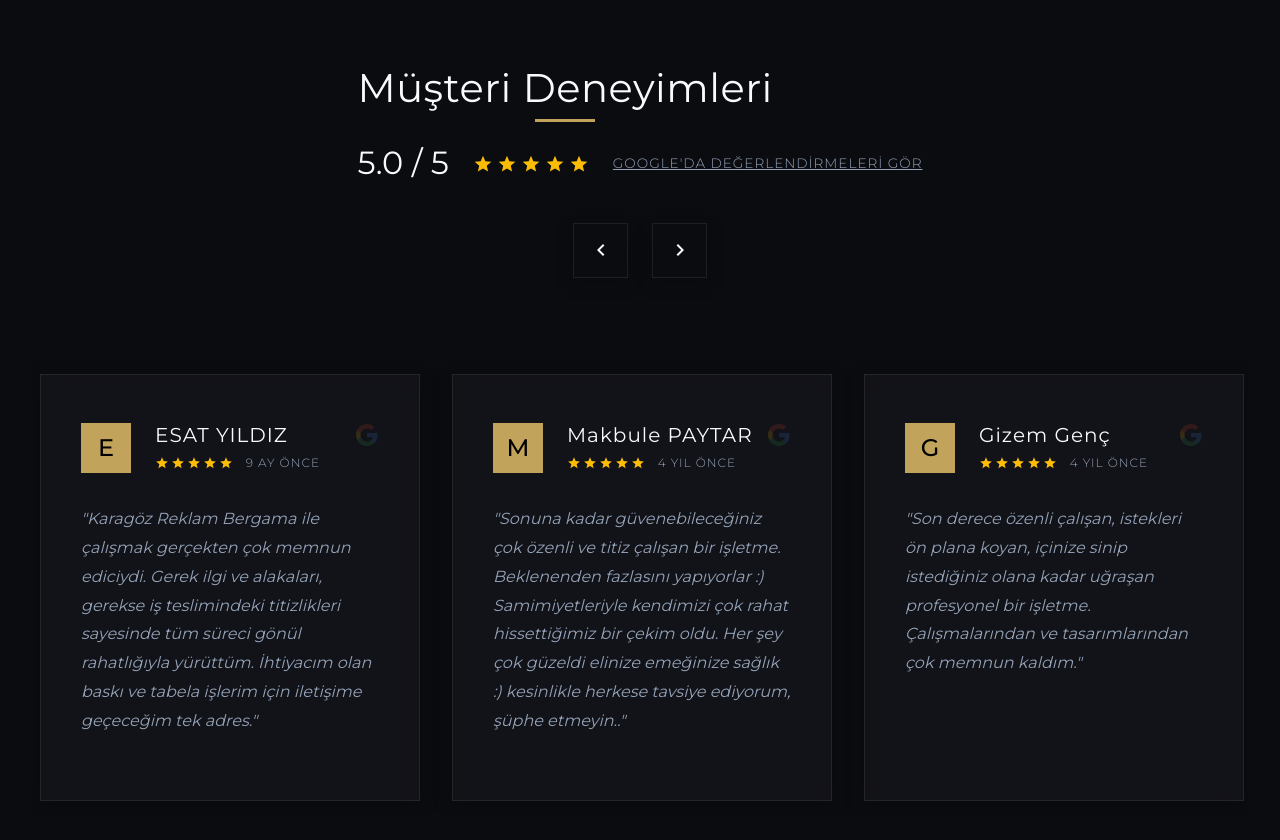
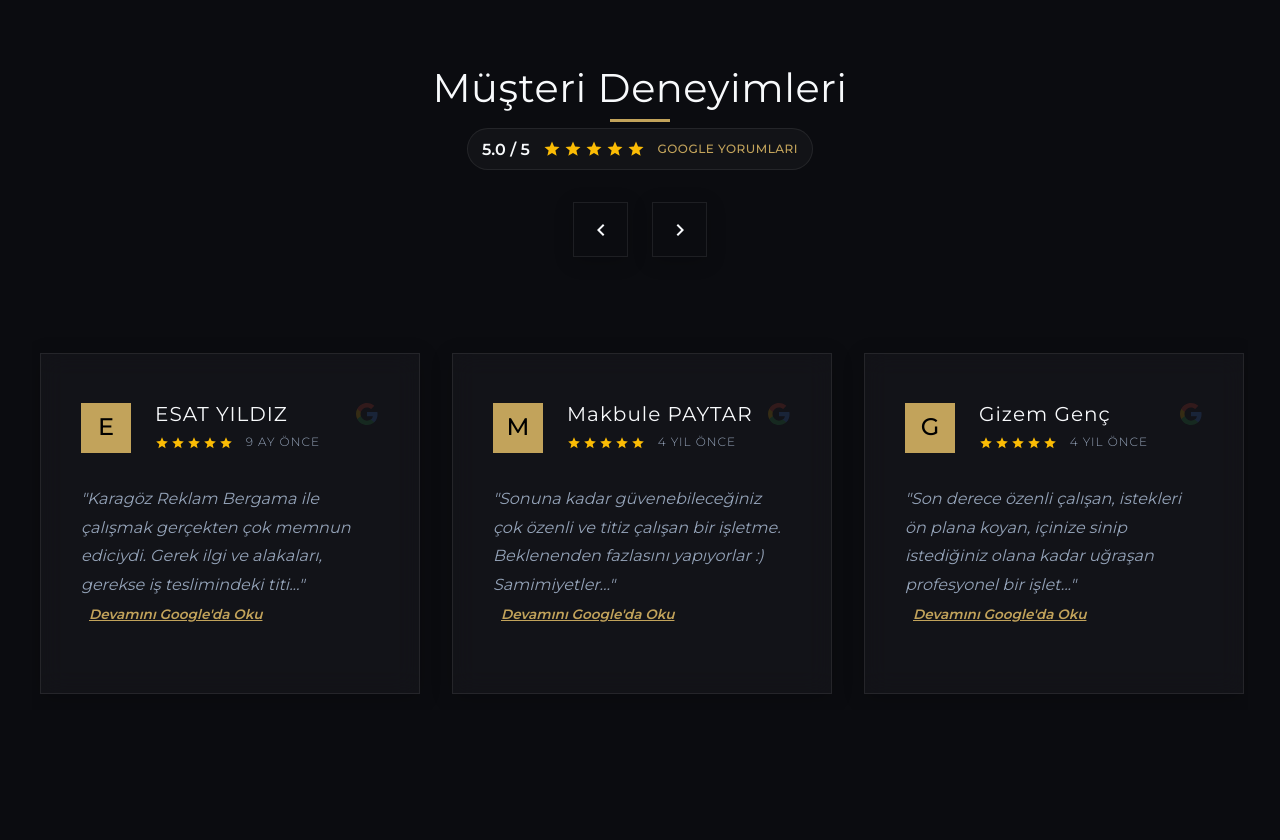
Before and after one commit to karagozmatbaareklam-lab/Karagoz-Lab, a Next.js app in the folder karagoz-matbaa/: page / in a window 1280 px wide. Shown: the part 4480-5320 px from the top of the page. Built offline with nearby package versions, Linux system fonts and the light colour scheme.

Commit message:
Refine testimonials layout, fix text wrapping and add Google read more links

```diff
--- a/karagoz-matbaa/src/components/Testimonials.jsx
+++ b/karagoz-matbaa/src/components/Testimonials.jsx
@@ -23,20 +23,25 @@ const Testimonials = () => {
     }
   };
 
+  const truncateText = (text, maxLength = 120) => {
+    if (text.length <= maxLength) return text;
+    return text.slice(0, maxLength).trim() + '...';
+  };
+
   return (
     <section className="section">
       <div className="container">
         <div className={styles.header}>
           <div>
             <h2 className="section-title" style={{ margin: 0 }}>Müşteri Deneyimleri</h2>
-            <a href="https://share.google/z3knlX50t8y03AFEh" target="_blank" rel="noopener noreferrer" className={styles.googleRating} style={{ textDecoration: 'none', cursor: 'pointer' }}>
+            <a href="https://share.google/z3knlX50t8y03AFEh" target="_blank" rel="noopener noreferrer" className={styles.googleRating}>
               <span className={styles.score}>5.0 / 5</span>
               <div className={styles.stars}>
                 {[...Array(5)].map((_, i) => (
-                  <svg key={i} fill="#fbbc05" width="20" height="20" viewBox="0 0 24 24"><path d="M12 17.27L18.18 21l-1.64-7.03L22 9.24l-7.19-.61L12 2 9.19 8.63 2 9.24l5.46 4.73L5.82 21z"/></svg>
+                  <svg key={i} fill="#fbbc05" width="18" height="18" viewBox="0 0 24 24"><path d="M12 17.27L18.18 21l-1.64-7.03L22 9.24l-7.19-.61L12 2 9.19 8.63 2 9.24l5.46 4.73L5.82 21z"/></svg>
                 ))}
               </div>
-              <span className={styles.reviewCount} style={{ textDecoration: 'underline' }}>Google'da değerlendirmeleri gör</span>
+              <span className={styles.reviewCount}>Google Yorumları</span>
             </a>
           </div>
           <div className={styles.controls}>
@@ -68,7 +73,14 @@ const Testimonials = () => {
                       </div>
                     </div>
                   </div>
-                  <p className={styles.text}>"{review.text}"</p>
+                  <p className={styles.text}>
+                    "{truncateText(review.text)}"
+                    {review.text.length > 120 && (
+                      <a href="https://share.google/z3knlX50t8y03AFEh" target="_blank" rel="noopener noreferrer" className={styles.readMore}>
+                        Devamını Google'da Oku
+                      </a>
+                    )}
+                  </p>
                   <div className={styles.googleIcon}>
                     <svg viewBox="0 0 24 24" width="24" height="24">
                       <path fill="#4285F4" d="M22.56 12.25c0-.78-.07-1.53-.2-2.25H12v4.26h5.92c-.26 1.37-1.04 2.53-2.21 3.31v2.77h3.57c2.08-1.92 3.28-4.74 3.28-8.09z" />
--- a/karagoz-matbaa/src/components/Testimonials.module.css
+++ b/karagoz-matbaa/src/components/Testimonials.module.css
@@ -8,30 +8,41 @@
 }
 
 .googleRating {
-  display: flex;
+  display: inline-flex;
   align-items: center;
-  justify-content: center;
-  gap: 1.5rem;
-  margin-top: 1.5rem;
+  gap: 0.8rem;
+  margin-top: 1rem;
+  padding: 0.4rem 0.9rem;
+  background-color: rgba(255, 255, 255, 0.03);
+  border: 1px solid var(--border-color);
+  border-radius: 30px;
+  transition: all var(--transition-fast);
+}
+
+.googleRating:hover {
+  background-color: rgba(255, 255, 255, 0.08);
+  border-color: var(--accent-color);
 }
 
 .score {
   font-family: var(--font-heading);
-  font-size: 2rem;
-  font-weight: 400;
+  font-size: 1rem;
+  font-weight: 600;
   color: var(--text-primary);
+  white-space: nowrap;
 }
 
 .stars {
   display: flex;
-  gap: 4px;
+  gap: 3px;
 }
 
 .reviewCount {
-  color: var(--text-secondary);
-  font-size: 0.85rem;
+  color: var(--accent-color);
+  font-size: 0.75rem;
+  font-weight: 500;
   text-transform: uppercase;
-  letter-spacing: 1px;
+  letter-spacing: 0.5px;
 }
 
 .controls {
@@ -169,6 +180,21 @@
   font-style: italic;
 }
 
+.readMore {
+  display: inline-block;
+  margin-left: 0.5rem;
+  color: var(--accent-color);
+  font-size: 0.85rem;
+  font-weight: 600;
+  text-decoration: underline;
+  cursor: pointer;
+  transition: color var(--transition-fast);
+}
+
+.readMore:hover {
+  color: var(--accent-hover);
+}
+
 .googleIcon {
   position: absolute;
   top: 3rem;
```
